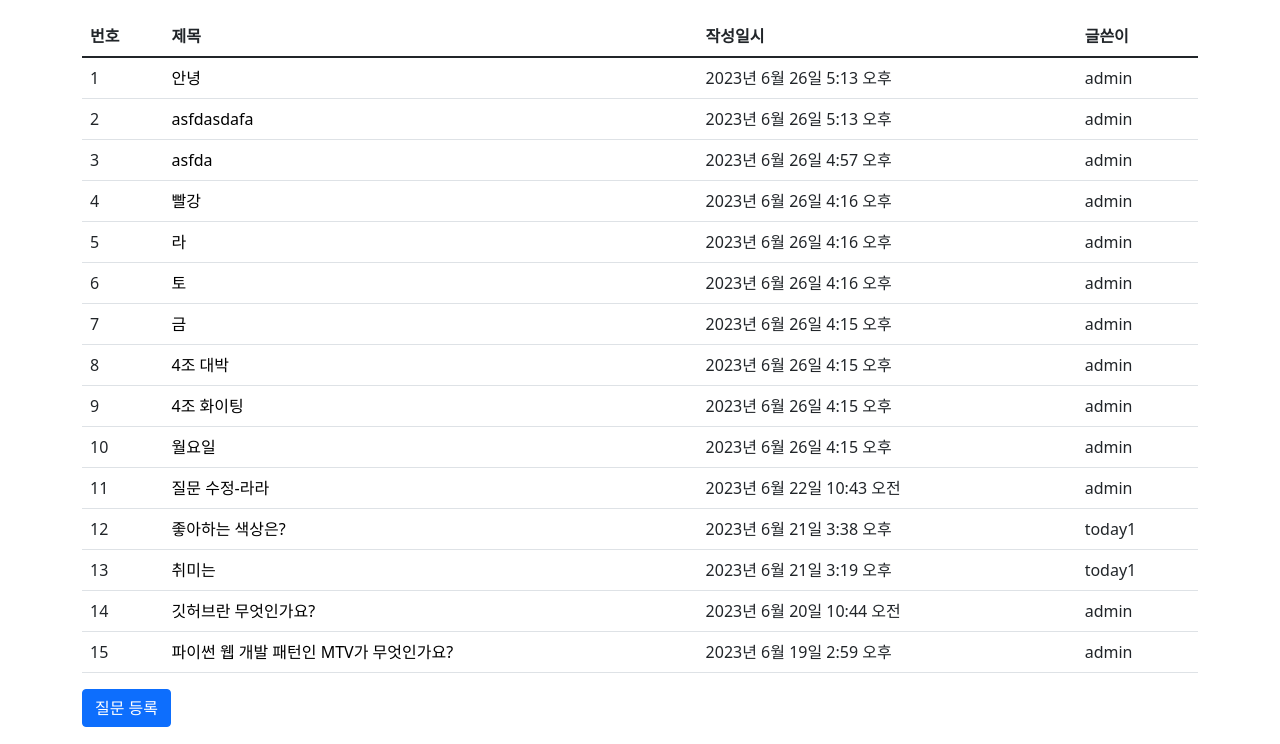
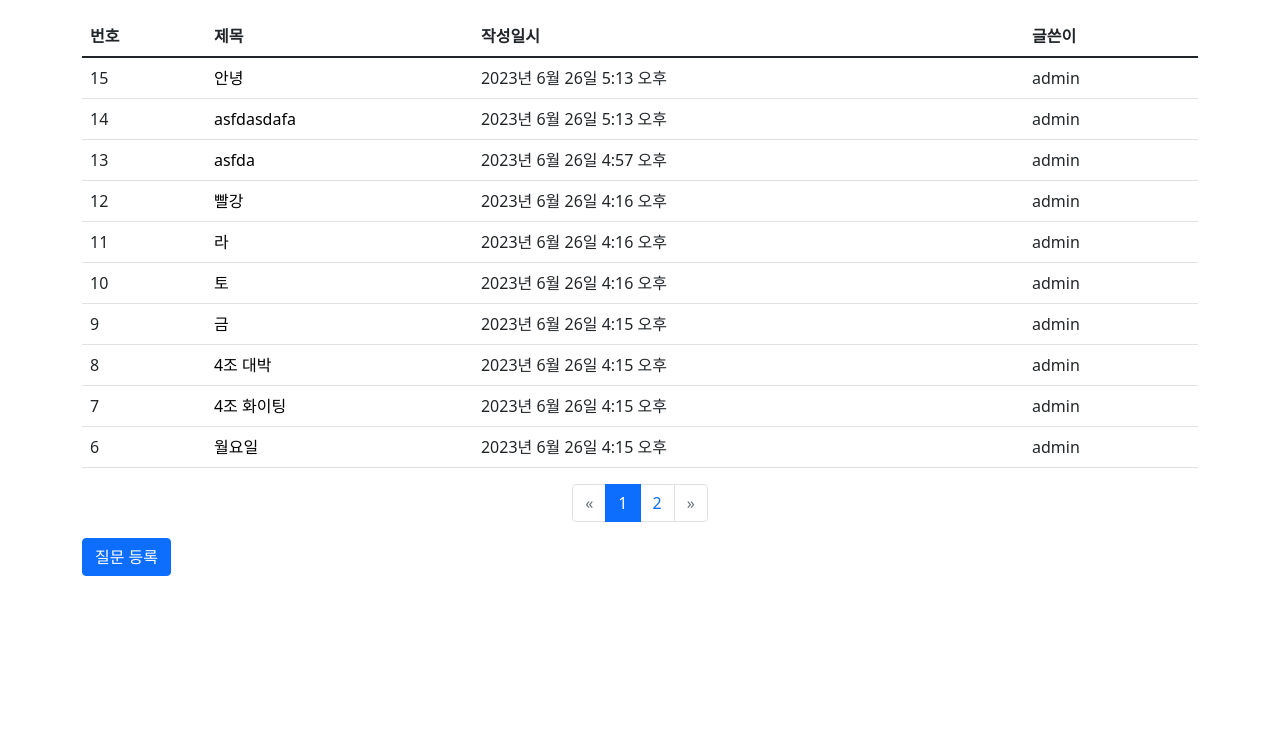
Before and after one commit to zerochips/django_mypyweb, a Django app: page /board/ in a window 1280 px wide. Shown: the part 56-800 px from the top of the page. Run offline with Django 4.2, Linux system fonts and the light colour scheme; data comes from the database, SQL or seed files in the repository; both versions use the stored data as it was after the commit; some libraries are stand-ins or nearby versions.

Commit message:
페이징

```diff
--- /dev/null
+++ b/pyweb/board/templatetags/board_filter.py
@@ -0,0 +1,7 @@
+from django import template
+
+register = template.Library()
+
+@register.filter
+def sub(valeu, arg):
+    return valeu - arg  # 원래 값에서 - 매개값 -> |sub:arg
--- a/pyweb/board/views.py
+++ b/pyweb/board/views.py
@@ -1,4 +1,5 @@
 from django.contrib.auth.decorators import login_required
+from django.core.paginator import Paginator
 from django.http import HttpResponse
 from django.shortcuts import render, redirect, get_object_or_404
 from board.models import Question, Answer
@@ -9,10 +10,16 @@ def index(request):
     return render(request, 'board/index.html')
     #return HttpResponse("<h1>웹 메인페이지 입니다.</h1>")
 
+# 질문 목록
 def question_list(request):
-    #question_list = Question.objects.all()
+    # question_list = Question.objects.all()
     question_list = Question.objects.order_by('-create_date') # 내림차순 - 필드앞에 -를 붙이면 내림차순
-    context = {'question_list': question_list}
+    # 페이지 처리
+    page = request.GET.get('page', '1')
+    paginator = Paginator(question_list, 10)    # 페이지당 게시글 - 10개 설정
+    page_obj = paginator.get_page(page)
+
+    context = {'question_list': page_obj} # context = {'question_list': question_list} 에서 수정됨
     return  render(request, 'board/question_list.html', context)
 
 def detial(request, question_id):
--- a/pyweb/templates/board/question_list.html
+++ b/pyweb/templates/board/question_list.html
@@ -1,4 +1,5 @@
 {% extends 'base.html' %}
+{% load board_filter %}
 {% block content %}
 <div class="container my-3">
     <section id="question_list">
@@ -16,7 +17,15 @@
                     {% for question in question_list %}
                     <tr>
                         <!-- models.py에  -->
-                        <td>{{ forloop.counter }}</td>  <!-- 1부터 번호 시작 -->
+                        <!--<td>{{ forloop.counter|add:3 }}</td>-->  <!-- 1부터 번호 시작 add:3 하면 1에 3을 더해서 표시 - 이런걸 탬플릿 태그라고한다 페이지 처리하게되면 역할이 끝났어~ -->
+                        <!-- 탬플릿 태그 -->
+                        <!-- 1페이지 13~4, 2페이지 3~1
+                             13 - 1(시작인덱스1, 11, 21) - (0~9: 현재 인덱스(페이지당 10건씩 보여주는겁니다)) + 1 = 13
+                             pa.count - 전체 게시글 수
+                        -->
+                        <td>{{ question_list.paginator.count|sub:question_list.start_index|sub:forloop.counter0|add:1 }}</td>
+
+
                         <td><a href="{% url 'board:detail' question.id %}">{{ question.subject }}</a></td>
                         <td>{{ question.create_date }}</td>
                         <td>{{ question.author }}</td>
@@ -29,10 +38,52 @@
                 {% endif %}
             </tbody>
         </table>
-    <!-- 질문 등록 버튼 -->
-    <!--app_name ='board'를 만들었기 때문에 board:형식으로 사용이 가능하다 urls.py에 표기되어있음-->
-    <a href="{% url 'board:question_create' %}"
-        class="btn btn-primary">질문 등록</a>   <!-- class 부트스트랩 이름과-->
+        <!-- 페이지 처리 영역 -->
+        <ul class="pagination justify-content-center">
+            <!-- 이전 페이지 -->
+            {% if question_lis.has_previous %}
+                <li class="page-item">
+                    <a class="page-link" href="?page={{ question_list.previous_page_number }}">&laquo;</a><!-- 이렇게 하면 왼쪽 화살표가 생겨요 -->
+                </li>
+            {% else %}
+                <li class="page-item disabled"> <!------ 화살표 색상 안보이게 ------>
+                    <a class="page-link" href="">&laquo;</a><!--href="#" 이전 페이지가 있으면 나오게 href=""이전 페이지가 없어도 나오게-->
+                </li>
+            {% endif %}
+            <!-- 현재 페이지 -->
+                {% for page_number in question_list.paginator.page_range %} <!--탬플릿 태그를 써서 -->
+                    <!-- 현재 페이지와 리스트의 페이지가 일치하면 활성화함 -->
+                    {% if page_number == question_list.number %}
+                    <li class="page-item active">
+                        <a class="page-link" href="?page={{ page_number }}">
+                            {{ page_number }}
+                        </a>
+                    </li>
+                    {% else %}
+                    <li class="page-item">
+                        <a class="page-link" href="?page={{ page_number }}">
+                            {{ page_number }}
+                        </a>
+                    </li>
+                    {% endif %}
+                {% endfor %}
+            <!-- 다음 페이지 -->
+            {% if question_lis.has_next %}
+                <li class="page-item">
+                    <a class="page-link"
+                       href="?page={{ question_list.next_page_number }}">&raquo;</a><!-- 이렇게 하면 왼쪽 화살표가 생겨요 -->
+                </li>
+            {% else %}
+                <!-- 이전 페이지가 없어도 표시됨-->
+                <li class="page-item disabled"> <!------ 화살표 색상 안보이게 ------>
+                    <a class="page-link" href="">&raquo;</a><!--href="#" 이전 페이지가 있으면 나오게 href=""이전 페이지가 없어도 나오게-->
+                </li>
+            {% endif %}
+        </ul>
+        <!-- 질문 등록 버튼 -->
+        <!--app_name ='board'를 만들었기 때문에 board:형식으로 사용이 가능하다 urls.py에 표기되어있음-->
+        <a href="{% url 'board:question_create' %}"
+            class="btn btn-primary">질문 등록</a>   <!-- class 부트스트랩 이름과-->
     </section>
 </div>
 {% endblock %}
```
Also changed, not shown: pyweb/db.sqlite3.
